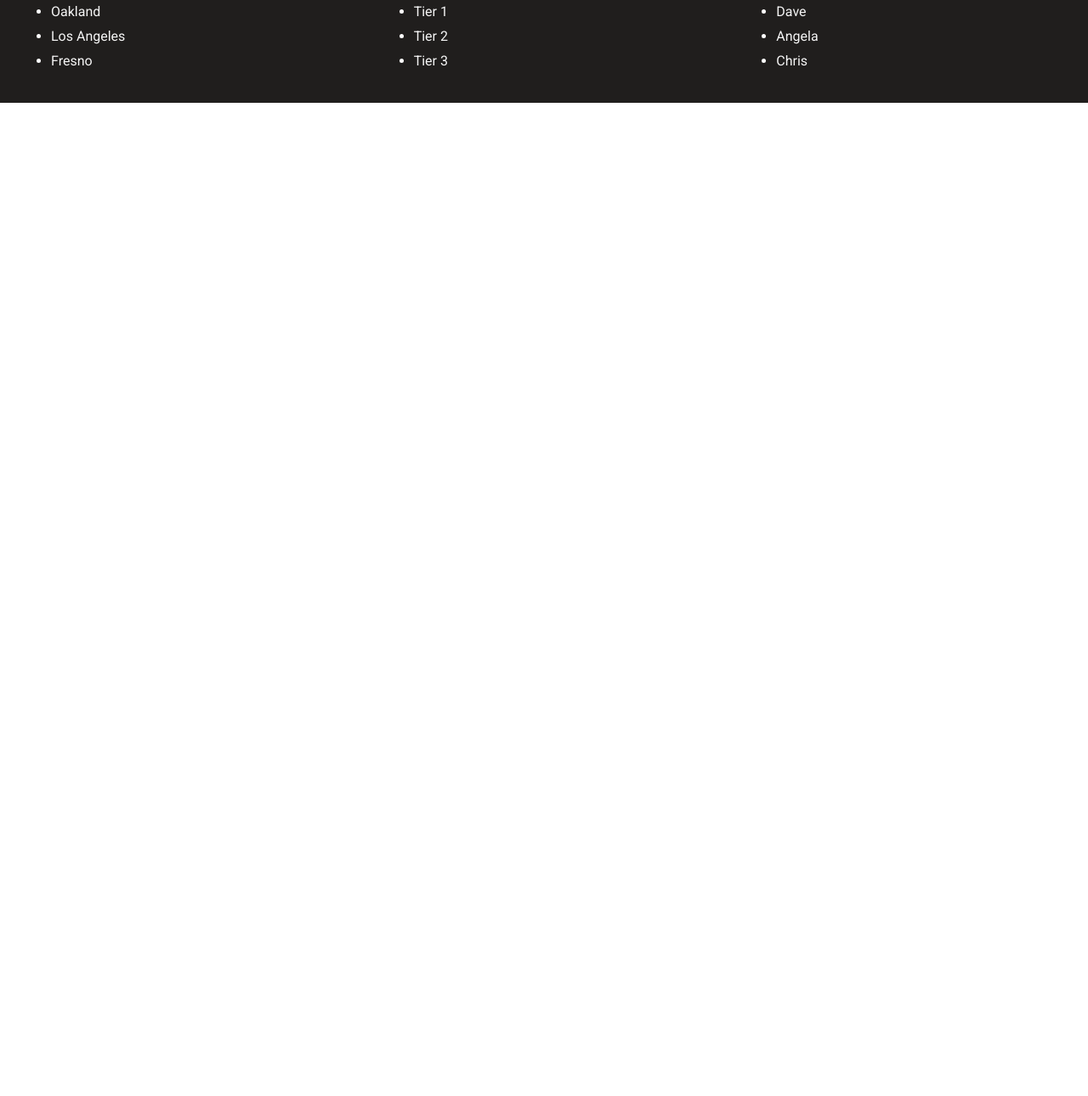
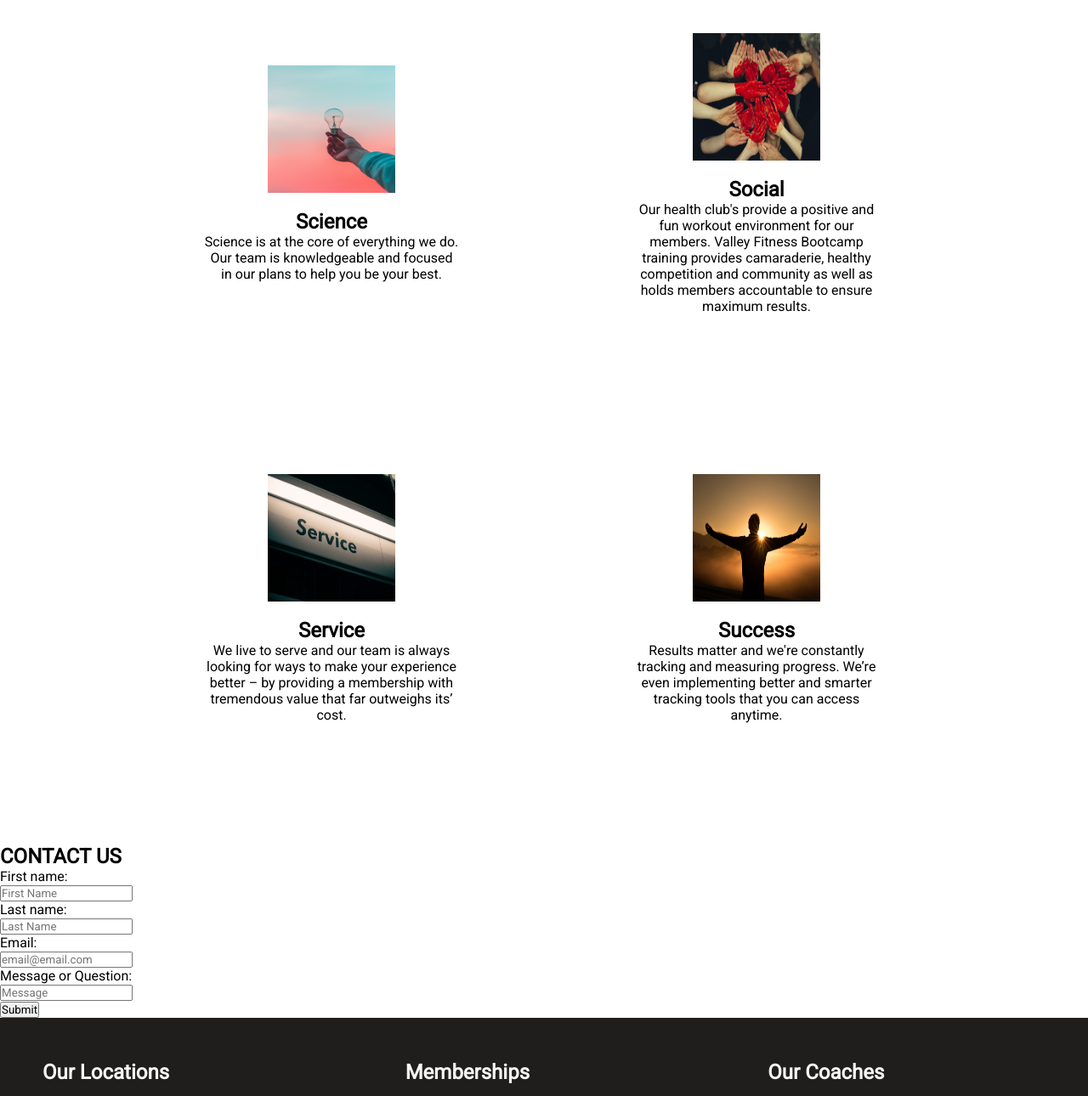
Before and after one commit to diegofhdz/gymwebsite, a plain HTML site: page about.html in a window 1280 px wide. Shown: the part 157-1447 px from the top of the page at 85% size. Before the commit the page ends 800 px from the top, so only its background shows below. Drawn offline with Linux system fonts and the light colour scheme.

Commit message:
Finishing about page

```diff
--- a/about.html
+++ b/about.html
@@ -22,6 +22,52 @@
         </nav>
     </header>
 
+
+    <!-- Values Tiles -->
+    <section>
+        <h1 class="mainheaderabout">OUR VALUES</h1>
+        <div class="container-values">
+            <div class="tile">
+                <img src="static/science.jpeg" alt="science" class="tile">
+                <h1 class="tile">Science</h1>
+                <p class="values">Science is at the core of everything we do. Our team is knowledgeable and focused in our plans to help you be your best.</p>
+            </div>
+            <div class="tile">
+                <img src="static/social.avif" alt="social" class="tile">
+                <h1 class="tile">Social</h1>
+                <p class="values">Our health club's provide a positive and fun workout environment for our members. Valley Fitness Bootcamp training provides camaraderie, healthy competition and community as well as holds members accountable to ensure maximum results.</p>
+            </div>
+            <div class="tile">
+                <img src="static/service.avif" alt="service" class="tile">
+                <h1 class="tile">Service</h1>
+                <p class="values">We live to serve and our team is always looking for ways to make your experience better – by providing a membership with tremendous value that far outweighs its’ cost.</p>
+            </div>
+            <div class="tile">
+                <img src="static/success.avif" alt="success" class="tile">
+                <h1 class="tile">Success</h1>
+                <p class="values">Results matter and we're constantly tracking and measuring progress. We’re even implementing better and smarter tracking tools that you can access anytime.</p>
+            </div>
+        </div>
+    </section>
+
+
+    <!-- Contact -->
+    <section>
+        <div class="containercontact">
+            <h1 class="contact">CONTACT US</h1>
+            <form action="#">
+                <label for="fname">First name:</label><br>
+                <input type="text" id="fname" name="fname" placeholder="First Name"><br>
+                <label for="lname">Last name:</label><br>
+                <input type="text" id="lname" name="lname" placeholder="Last Name"><br>
+                <label for="email" id="email">Email:</label><br>
+                <input type="email" name="email" id="email" placeholder="email@email.com"><br>
+                <label for="message" id="message">Message or Question:</label><br>
+                <input type="text" name="message" id="message" placeholder="Message"><br>
+                <input type="button" value="Submit">
+            </form>
+        </div>
+    </section>
 
     <!-- Footer -->
     <footer class="foot">
--- a/style.css
+++ b/style.css
@@ -131,3 +131,35 @@ a.foot {
 a.foot:hover {
     color: gray;
 }
+
+img.tile {
+    height: 150px;
+    width: 150px;
+    margin: 20px auto;
+}
+
+div.tile {
+    height: 400px;
+    width: 300px;
+    display: flex;
+    justify-content: center;
+    justify-self: center;
+    flex-direction: column;
+}
+
+h1.mainheaderabout {
+    text-align: center;
+    margin: 30px auto;
+}
+
+div.container-values {
+    display: grid;
+    grid-template-columns: 500px 500px;
+    grid-template-rows: 500px 500px;
+    justify-content: center;
+    margin: 0 auto;
+}
+
+h1.tile , p.values {
+    text-align: center;
+}
```
Also changed, not shown: static/science.jpeg (added), static/service.avif (added), static/social.avif (added), static/success.avif (added).
